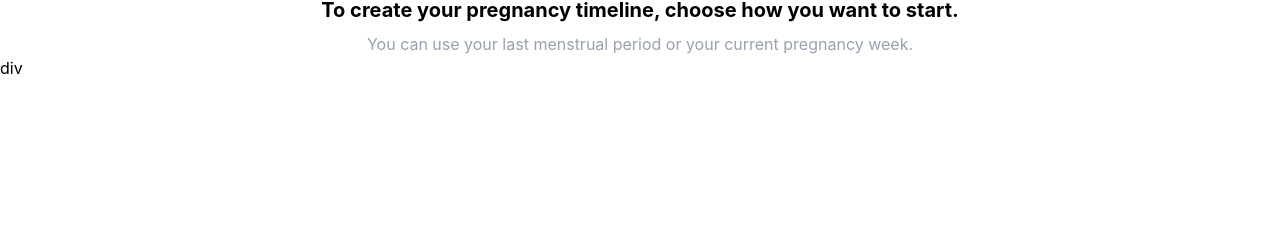
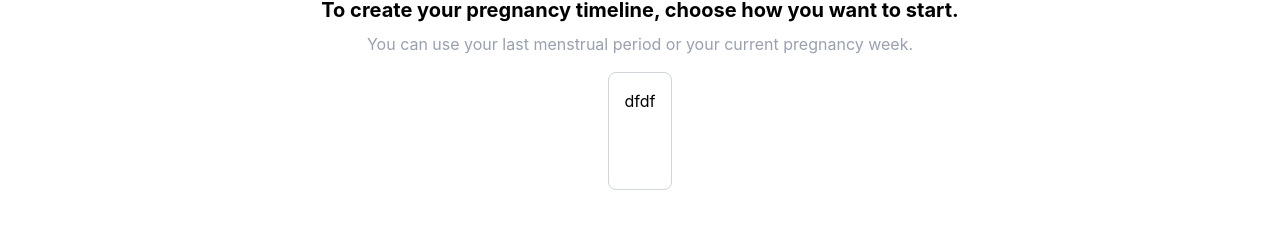
Before and after one commit to Maxi-raph/Health_Pulse, a React (Vite) app: page /pregnancy_timeline in a window 1280 px wide. Shown: the part 424-652 px from the top of the page. Built offline with nearby package versions, Linux system fonts and the light colour scheme.

Commit message:
added a vercel.json file to handle route issues

```diff
--- a/src/components/TimelineCard.tsx
+++ b/src/components/TimelineCard.tsx
@@ -1,14 +1,14 @@
 
 type TimelineProps = {
-    icon: string
-    title: string
-    desc:string
-    sideText:string
+    icon?: string
+    title?: string
+    desc?:string
+    sideText?:string
 }
 
 const TimelineCard = ({icon, title, desc, sideText}:TimelineProps) => {
     return ( <div className="rounded-lg p-3 flex flex-col gap-3 border border-gray-300">
-     <p className="flex justify-end p-1 rounded-sm">{desc}</p>
+     <p className="flex self-end p-1 rounded-sm">{desc}</p>
      <p className="flex justify-end p-1 rounded-sm">{icon}</p>
      <p className="flex justify-end p-1 rounded-sm">{title}</p>
      <p className="flex justify-end p-1 rounded-sm">{sideText}</p>
--- a/src/routes/PregnancyTimeline.tsx
+++ b/src/routes/PregnancyTimeline.tsx
@@ -1,4 +1,5 @@
 import { FaHeart } from 'react-icons/fa'
+import TimelineCard from '../components/TimelineCard';
 
 const PregnancyTimeline = () => {
     return ( <section className='bg-white w-full min-h-screen py-2'>
@@ -11,7 +12,9 @@ const PregnancyTimeline = () => {
     </div>
     <h3 className="font-bold text-xl mt-6 text-center px-6">To create your pregnancy timeline, choose how you want to start.</h3>
     <p className="text-gray-400 text-center px-6 mt-2">You can use your last menstrual period or your current pregnancy week.</p>
-    div
+    <div className="flex justify-center gap-4 mt-4">
+        <TimelineCard desc='dfdf'/>
+    </div>
     </section> );
 }
 
```
Also changed, not shown: vercel.json (added).
